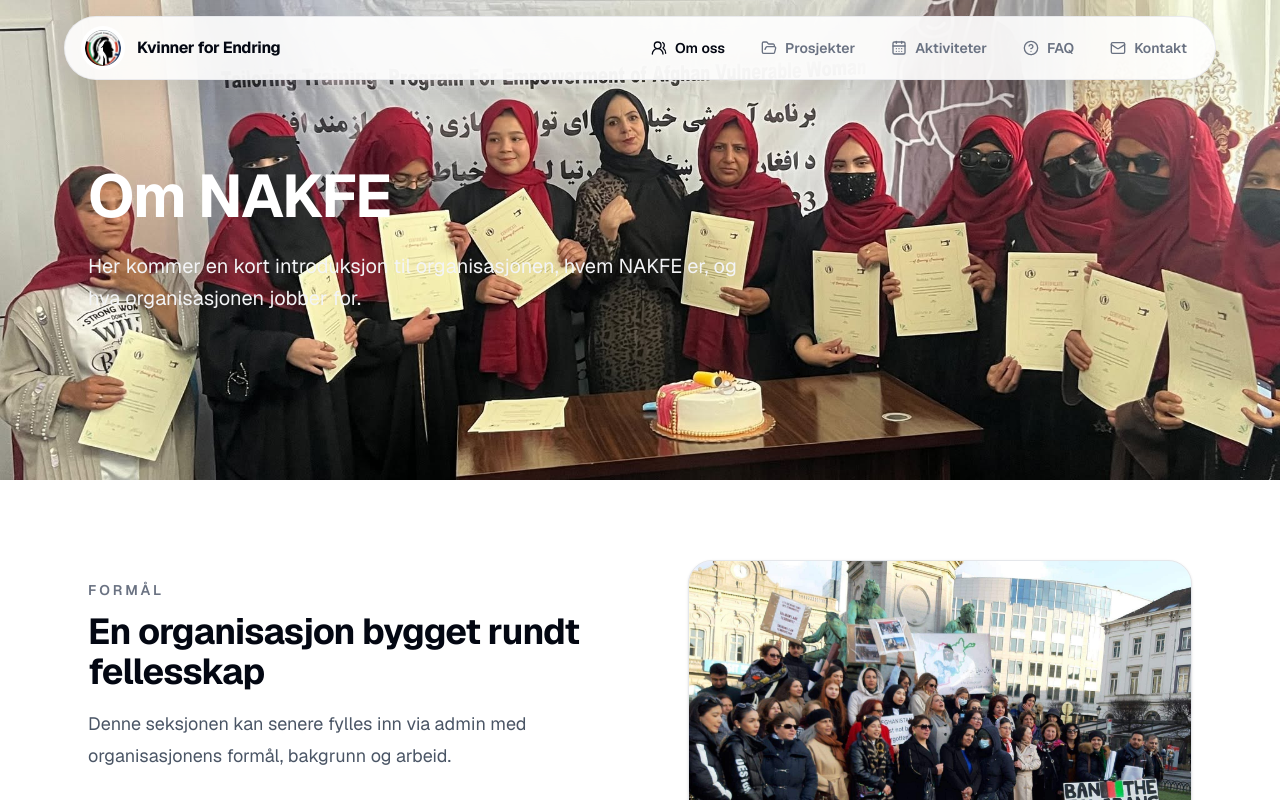
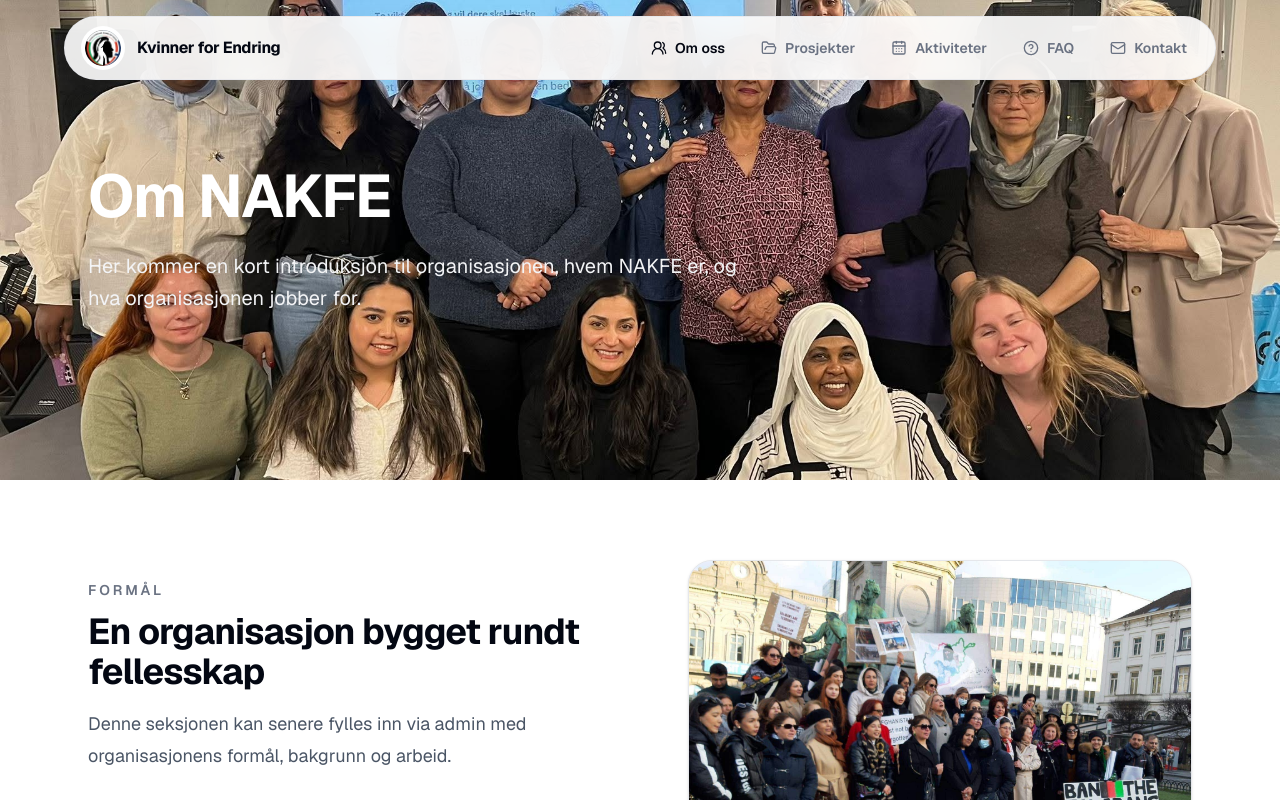
Before and after one commit to usman-ghafoorzai/nakfe-prosjekt, a Next.js app: page /om-oss in a window 1280 px wide. Shown: the top 800 px of the page. Built offline with nearby package versions, Linux system fonts and the light colour scheme.

Commit message:
Refactor `PageHero` integration: centralize logic with `PageHeroRouteShell` and update page layouts accordingly.

```diff
--- a/src/app/aktiviteter/page.tsx
+++ b/src/app/aktiviteter/page.tsx
@@ -1,5 +1,4 @@
 import ActivityCardSection from "@/components/ActivityCardSection";
-import PageHero from "@/components/PageHero";
 import { activitiesContent } from "@/content/activities";
 import { createPageMetadata } from "@/lib/metadata";
 
@@ -8,7 +7,6 @@ export const metadata = createPageMetadata(activitiesContent.seo);
 export default function ActivitiesPage() {
   return (
     <>
-      <PageHero content={activitiesContent.hero} />
       <ActivityCardSection content={activitiesContent.activities} />
     </>
   );
--- a/src/app/faq/page.tsx
+++ b/src/app/faq/page.tsx
@@ -1,6 +1,5 @@
 import CtaSection from "@/components/CtaSection";
 import FaqSection from "@/components/FaqSection";
-import PageHero from "@/components/PageHero";
 import { faqContent } from "@/content/faq";
 import { createPageMetadata } from "@/lib/metadata";
 
@@ -9,7 +8,6 @@ export const metadata = createPageMetadata(faqContent.seo);
 export default function FaqPage() {
   return (
     <>
-      <PageHero content={faqContent.hero} />
       <FaqSection categories={faqContent.categories} />
       {faqContent.contactCta ? (
         <CtaSection content={faqContent.contactCta} />
--- a/src/app/kontakt/page.tsx
+++ b/src/app/kontakt/page.tsx
@@ -1,5 +1,4 @@
 import ContactSection from "@/components/ContactSection";
-import PageHero from "@/components/PageHero";
 import { contactContent } from "@/content/contact";
 import { createPageMetadata } from "@/lib/metadata";
 
@@ -8,7 +7,6 @@ export const metadata = createPageMetadata(contactContent.seo);
 export default function ContactPage() {
   return (
     <>
-      <PageHero content={contactContent.hero} />
       <ContactSection content={contactContent.contact} />
     </>
   );
--- a/src/app/layout.tsx
+++ b/src/app/layout.tsx
@@ -2,6 +2,7 @@ import type { Metadata } from "next";
 import { Geist, Geist_Mono } from "next/font/google";
 import Navbar from "@/components/Navbar";
 import Footer from "@/components/Footer";
+import PageHeroRouteShell from "@/components/PageHeroRouteShell";
 import "./globals.css";
 
 const geistSans = Geist({
@@ -31,7 +32,10 @@ export default function RootLayout({
     >
       <body className="flex min-h-full flex-col bg-background text-foreground font-sans">
         <Navbar />
-      <main className="flex-1">{children}</main>
+        <main className="flex-1">
+          <PageHeroRouteShell />
+          {children}
+        </main>
         <Footer />
       </body>
     </html>
--- a/src/app/om-oss/page.tsx
+++ b/src/app/om-oss/page.tsx
@@ -1,4 +1,3 @@
-import PageHero from "@/components/PageHero";
 import TextSection from "@/components/TextSection";
 import ValueShowcaseSection from "@/components/ValueShowcaseSection";
 import { aboutContent } from "@/content/about";
@@ -9,7 +8,6 @@ export const metadata = createPageMetadata(aboutContent.seo);
 export default function AboutPage() {
   return (
     <>
-      <PageHero content={aboutContent.hero} />
       <TextSection content={aboutContent.intro} />
       <ValueShowcaseSection content={aboutContent.values} />
     </>
--- a/src/app/prosjekter/page.tsx
+++ b/src/app/prosjekter/page.tsx
@@ -1,5 +1,4 @@
 import CardGridSection from "@/components/CardGridSection";
-import PageHero from "@/components/PageHero";
 import { projectsContent } from "@/content/projects";
 import { createPageMetadata } from "@/lib/metadata";
 
@@ -8,7 +7,6 @@ export const metadata = createPageMetadata(projectsContent.seo);
 export default function ProjectsPage() {
   return (
     <>
-      <PageHero content={projectsContent.hero} />
       <CardGridSection content={projectsContent.projects} />
     </>
   );
--- a/src/components/PageHero.tsx
+++ b/src/components/PageHero.tsx
@@ -1,3 +1,5 @@
+"use client";
+
 import PageHeroBackgroundCarousel from "@/components/PageHeroBackgroundCarousel";
 import type { PageHeroContent } from "@/types/content";
 
--- a/src/components/PageHeroBackgroundCarousel.tsx
+++ b/src/components/PageHeroBackgroundCarousel.tsx
@@ -11,13 +11,10 @@ type PageHeroBackgroundCarouselProps = {
 
 export default function PageHeroBackgroundCarousel({
                                                      images = [],
-                                                     intervalMs = 6500,
+                                                     intervalMs = 4500,
                                                    }: PageHeroBackgroundCarouselProps) {
   const [activeIndex, setActiveIndex] = useState(0);
-
-  useEffect(() => {
-    setActiveIndex((currentIndex) => (currentIndex >= images.length ? 0 : currentIndex));
-  }, [images.length]);
+  const safeActiveIndex = images.length > 0 ? activeIndex % images.length : 0;
 
   useEffect(() => {
     if (images.length <= 1) return;
@@ -49,7 +46,7 @@ export default function PageHeroBackgroundCarousel({
         <div
             className="flex h-full w-full will-change-transform transition-transform duration-[1200ms] ease-[cubic-bezier(0.76,0,0.24,1)] motion-reduce:transition-none"
             style={{
-              transform: `translate3d(-${activeIndex * 100}%, 0, 0)`,
+              transform: `translate3d(-${safeActiveIndex * 100}%, 0, 0)`,
             }}
         >
           {images.map((image, index) => (
--- /dev/null
+++ b/src/components/PageHeroRouteShell.tsx
@@ -0,0 +1,24 @@
+"use client";
+
+import { usePathname } from "next/navigation";
+import PageHero from "@/components/PageHero";
+import { pageHeroRegistry } from "@/content/pageHeroRegistry";
+
+function normalizePathname(pathname: string) {
+  if (pathname !== "/" && pathname.endsWith("/")) {
+    return pathname.slice(0, -1);
+  }
+
+  return pathname;
+}
+
+export default function PageHeroRouteShell() {
+  const pathname = usePathname();
+  const content = pageHeroRegistry[normalizePathname(pathname)];
+
+  if (!content) {
+    return null;
+  }
+
+  return <PageHero content={content} />;
+}
--- /dev/null
+++ b/src/content/pageHeroRegistry.ts
@@ -0,0 +1,14 @@
+import { aboutContent } from "@/content/about";
+import { activitiesContent } from "@/content/activities";
+import { contactContent } from "@/content/contact";
+import { faqContent } from "@/content/faq";
+import { projectsContent } from "@/content/projects";
+import type { PageHeroContent } from "@/types/content";
+
+export const pageHeroRegistry: Record<string, PageHeroContent> = {
+  "/om-oss": aboutContent.hero,
+  "/aktiviteter": activitiesContent.hero,
+  "/prosjekter": projectsContent.hero,
+  "/faq": faqContent.hero,
+  "/kontakt": contactContent.hero,
+};
```
Lines whose indentation alone changed are shown as unchanged.
